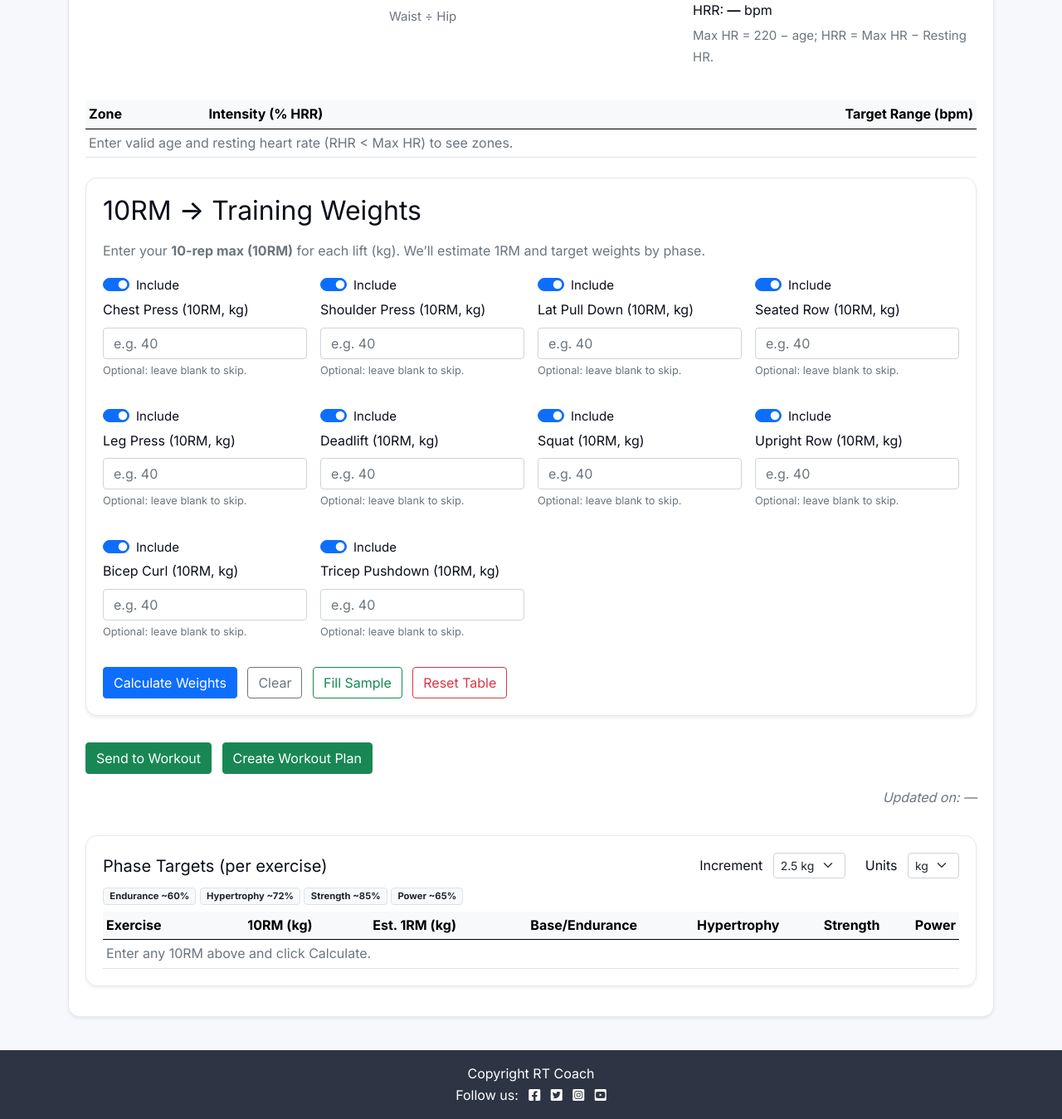
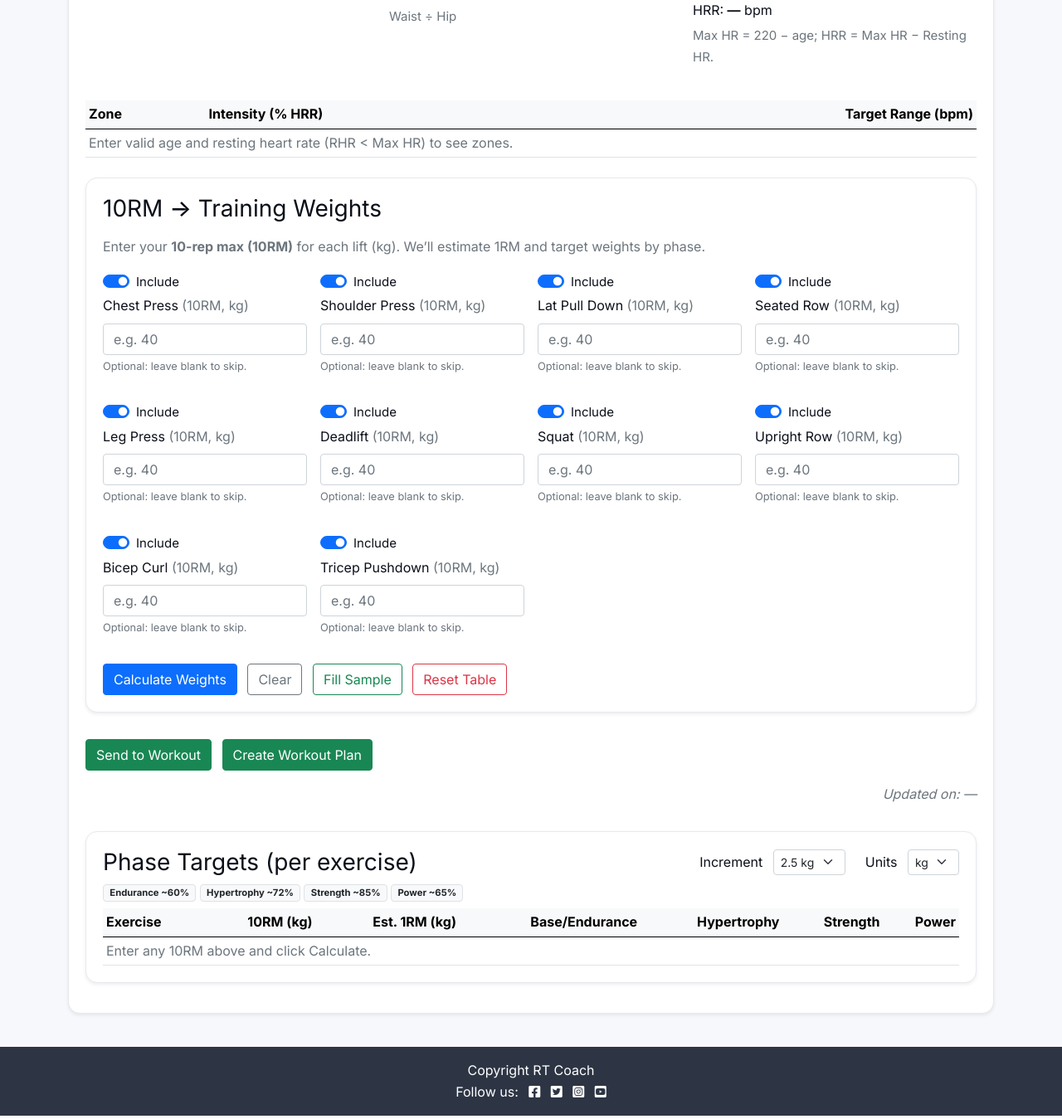
Before and after one commit to rory-codes/rt-coach, a Django app: page /fitness/ in a window 1280 px wide. Shown: the part 1130-2479 px from the top of the page at 83% size. Run offline with Django 4.2, Linux system fonts and the light colour scheme; data that the repository does not hold is empty; parts of the project's set-up code (start-up, migrations or seed data) failed here and were passed over.

Commit message:
Changes to 10rm js for jshint and some further wave changes - text muted added to hopefully solve contrast error

```diff
--- a/fitness_data/static/fitness_data/js/fitness_data.js
+++ b/fitness_data/static/fitness_data/js/fitness_data.js
@@ -57,22 +57,29 @@
     function lbToKg(lb) { return lb / 2.2046226218; }
     function roundToIncrement(val, inc) { if (!Number.isFinite(val) || !Number.isFinite(inc) || inc <= 0) return null; return Math.round(val / inc) * inc; }
     function fmt(v, units) { if (!Number.isFinite(v)) return "—"; return (units === "lb" ? kgToLb(v) : v).toFixed(1); }
+    function tenrmInputId(idx) { return `tenrm_${idx}`; }
+    function tenrmIncludeId(idx) { return `inc_tenrm_${idx}`; }
+    function tenrmHelpId(idx) { return `tenrm_${idx}_help`; }
 
     function renderTenRmInputs() {
         const wrap = $("tenRmInputs"); if (!wrap) return;
         wrap.innerHTML = "";
         EXERCISES.forEach((name, idx) => {
-            const id = `tenrm_${idx}`;
+            const inputId = tenrmInputId(idx);
+            const includeId = tenrmIncludeId(idx);
+            const helpId = tenrmHelpId(idx);
+
             const col = document.createElement("div");
             col.className = "col-sm-6 col-md-4 col-lg-3";
             col.innerHTML = `
       <div class="form-check form-switch mb-1">
-          <input class="form-check-input include-switch" type="checkbox" id="inc_${id}" checked>
-          <label class="form-check-label small" for="inc_${id}">Include</label>
+        <input class="form-check-input include-switch" type="checkbox" id="${includeId}" checked>
+        <label class="form-check-label small" for="${includeId}">Include</label>
       </div>
-        <label class="form-label">${name} (10RM, kg)</label>
-        <input type="number" min="0" step="0.5" class="form-control tenrm-input" id="${id}" placeholder="e.g. 40">
-        <div class="form-text">Optional: leave blank to skip.</div>`;
+      <label class="form-label" for="${inputId}">${name} <span class="text-muted">(10RM, kg)</span></label>
+      <input type="number" min="0" step="0.5" class="form-control tenrm-input" id="${inputId}" placeholder="e.g. 40" aria-describedby="${helpId}">
+      <div class="form-text" id="${helpId}">Optional: leave blank to skip.</div>
+    `;
             wrap.appendChild(col);
         });
     }
@@ -81,11 +88,17 @@
 
     function readTenRmEntries() {
         return EXERCISES.map((name, idx) => {
-            const v = parseFloat(($(`tenrm_${idx}`) || {}).value);
-            const include = ($(`inc_tenrm_${idx}`) || $(`inc_${`tenrm_${idx}`}`))?.checked ?? true;
-            return { name, tenrm: Number.isFinite(v) ? v : null, include };
+            const input = $(tenrmInputId(idx));
+            const includeSw = $(tenrmIncludeId(idx));
+            const v = input ? parseFloat(input.value) : NaN;
+            return {
+                name,
+                tenrm: Number.isFinite(v) ? v : null,
+                include: includeSw ? !!includeSw.checked : true
+            };
         });
     }
+
 
     function computePhaseWeights(oneRm, incKg, units = "kg") {
         if (!Number.isFinite(oneRm)) return { endurance: null, hypertrophy: null, strength: null, power: null };
@@ -148,10 +161,12 @@
         const inc = ($("incrementSelect") || {}).value;
         const units = ($("unitsSelect") || {}).value;
         const rows = EXERCISES.map((_, idx) => ({
-            v: parseFloat(($(`tenrm_${idx}`) || {}).value),
-            inc: ($(`inc_${`tenrm_${idx}`}`) || {}).checked
+            v: parseFloat(($(tenrmInputId(idx)) || {}).value),
+            inc: ($(tenrmIncludeId(idx)) || {}).checked
         }));
-        try { localStorage.setItem(LS_KEY, JSON.stringify({ inc, units, rows })); } catch (_) { }
+        try {
+            localStorage.setItem(LS_KEY, JSON.stringify({ inc, units, rows }));
+        } catch (_) { /* ignore quota */ }
     }
     function loadState() {
         try {
@@ -160,13 +175,14 @@
             const data = JSON.parse(raw);
             if (data.inc && $("incrementSelect")) $("incrementSelect").value = data.inc;
             if (data.units && $("unitsSelect")) $("unitsSelect").value = data.units;
+
             data.rows?.forEach((r, idx) => {
-                const input = $(`tenrm_${idx}`);
-                const sw = $(`inc_${`tenrm_${idx}`}`);
+                const input = $(tenrmInputId(idx));
+                const sw = $(tenrmIncludeId(idx));
                 if (input && Number.isFinite(r.v)) input.value = r.v;
                 if (sw != null && typeof r.inc === "boolean") sw.checked = r.inc;
             });
-        } catch (e) { }
+        } catch (_) { /* ignore parse errors */ }
     }
 
     // CSV export
@@ -241,14 +257,14 @@
         document.body.appendChild(a); a.click(); a.remove();
     });
 
-    (function(){
+    (function () {
         const $ = (id) => document.getElementById(id);
         // Map exercise names to the IDs you used in your 10RM inputs
-    const EXS = ["Chest Press","Shoulder Press","Lat Pull Down","Seated Row","Leg Press","Deadlift","Squat","Upright Row","Bicep Curl","Tricep Pushdown"];
+        const EXS = ["Chest Press", "Shoulder Press", "Lat Pull Down", "Seated Row", "Leg Press", "Deadlift", "Squat", "Upright Row", "Bicep Curl", "Tricep Pushdown"];
 
-    function gatherTenRM(){
+        function gatherTenRM() {
             const out = {};
-      EXS.forEach((name, idx)=>{
+            EXS.forEach((name, idx) => {
                 const el = document.getElementById(`tenrm_${idx}`);
                 const v = el ? parseFloat(el.value) : NaN;
                 if (Number.isFinite(v) && v > 0) out[name] = v;
@@ -256,7 +272,7 @@
             return out;
         }
 
-    document.getElementById("sendToWorkoutBtn")?.addEventListener("click", ()=>{
+        document.getElementById("sendToWorkoutBtn")?.addEventListener("click", () => {
             $("wf_age").value = (document.getElementById("age")?.value) || "";
             $("wf_rhr").value = (document.getElementById("rhr")?.value) || "";
             $("wf_tenrm_json").value = JSON.stringify(gatherTenRM());
--- a/fitness_data/templates/fitness_data/fitness_data.html
+++ b/fitness_data/templates/fitness_data/fitness_data.html
@@ -146,7 +146,7 @@
             <div class="col-12">
               <div class="card shadow-sm">
                 <div class="card-body">
-                  <h2 class="card-title mb-3">10RM → Training Weights</h2>
+                  <h3 class="card-title mb-3">10RM → Training Weights</h3>
                   <p class="text-muted mb-3">
                     Enter your <strong>10-rep max (10RM)</strong> for each lift (kg). We’ll estimate 1RM and target weights by phase.
                   </p>
@@ -192,7 +192,7 @@
               <div class="card shadow-sm">
                 <div class="card-body">
                   <div class="d-flex align-items-center justify-content-between mb-2 flex-wrap gap-2">
-                    <h2 class="card-title mb-0 h5">Phase Targets (per exercise)</h2>
+                    <h3 class="card-title mb-0">Phase Targets (per exercise)</h3>
 
                     <div class="d-flex align-items-end gap-4">
                       <div>
--- a/static/css/style.css
+++ b/static/css/style.css
@@ -58,7 +58,7 @@ a:hover { text-decoration: underline; }
 img { max-width: 100%; height: auto; display: block; }
 
 .main-bg { background-color: var(--rt-bg); }
-.light-bg { background-color: var(--rt-surface); }
+.light-bg {  background: #f8f9fa; }
 .dark-bg  { background-color: var(--rt-ink-2); color: #fff; }
 
 /* Navbar */
@@ -192,6 +192,15 @@ img { max-width: 100%; height: auto; display: block; }
 
 .faded { color: var(--rt-bg); }
 
+.faded,
+.text-muted {
+  color: #ffffff; /* ~4.5:1 on white for small text */
+}
+
+.masthead .rt-coach {
+  color: #1a1a1a; /* ensure headline meets contrast */
+}
+
 .bg-white {
   background-color: var(--rt-bg);
   border: var(--rt-accent);
```
Also changed, not shown: blog/templates/blog/index.html (+5 -2 lines). Lines whose indentation alone changed are shown as unchanged.
